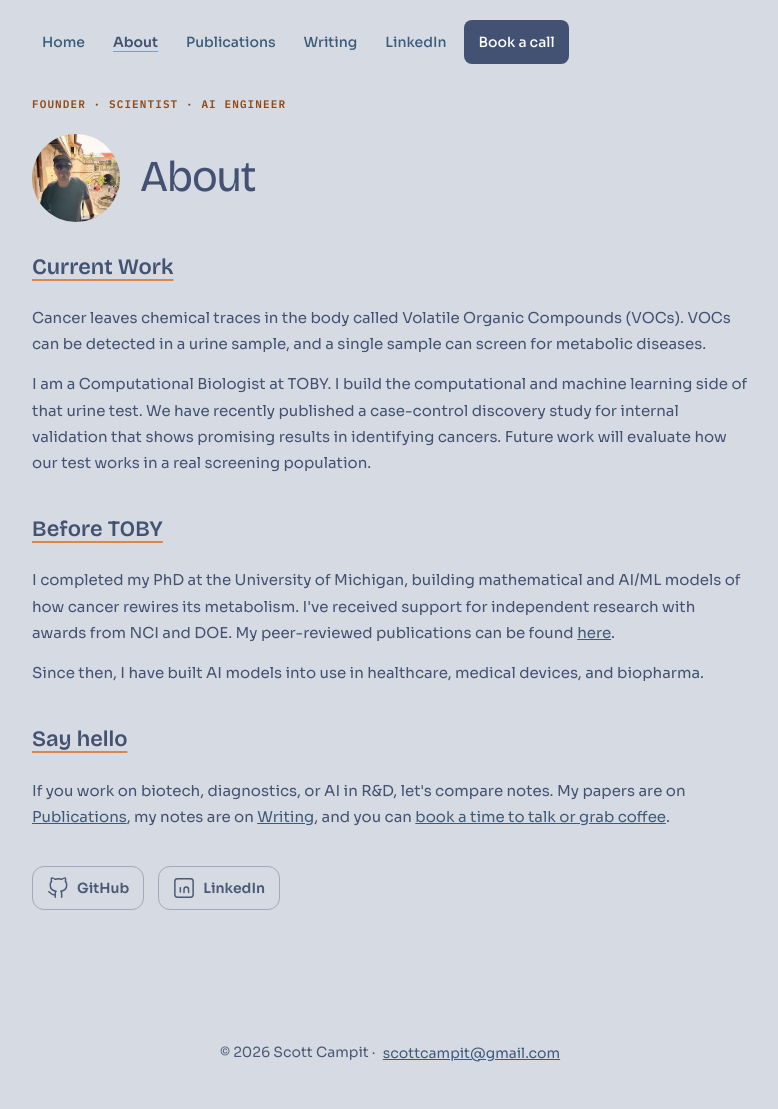
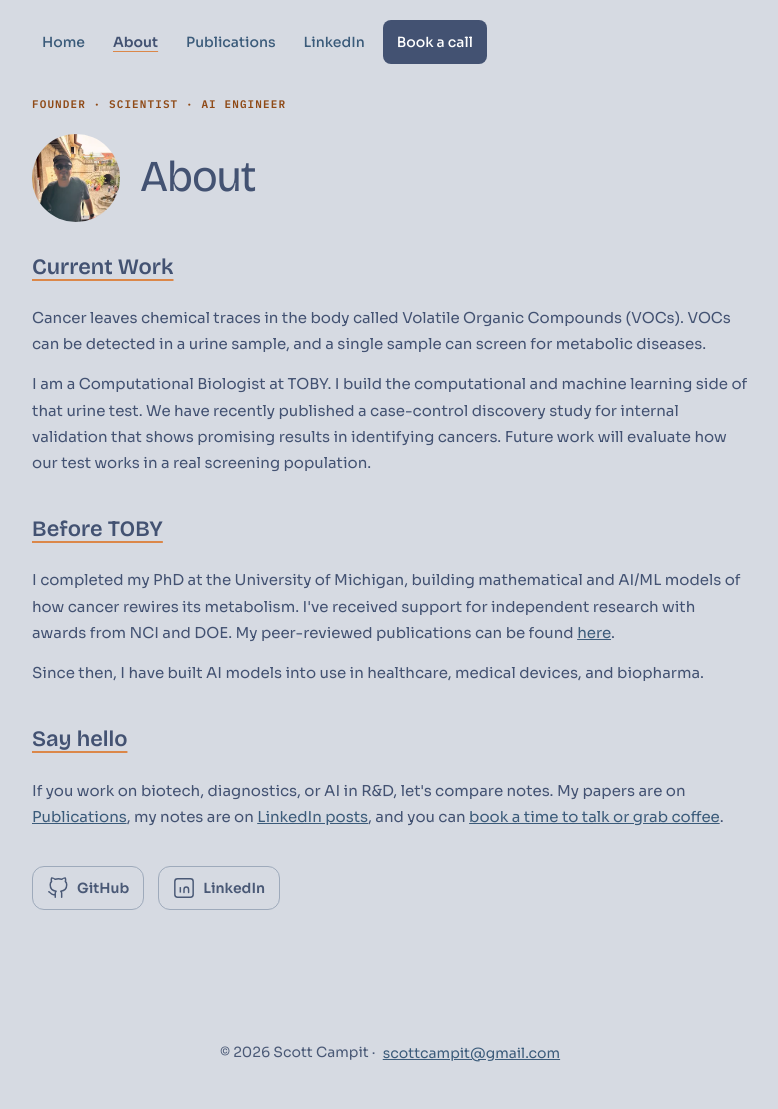
Before and after one commit to ScottCampit/ScottCampit.github.io, a Jekyll site: the page built from about/index.html, in a window 1280 px wide. Shown: the whole page, without its empty margins (248-1026 px from the left). Built offline with Jekyll 4.4.1, drawn with Linux system fonts in a browser that asks for light colours.

Commit message:
Remove Writing from the nav and point About notes to LinkedIn.
The writing page stays published. The About sentence now links notes to LinkedIn posts instead of the Writing page.

Co-authored-by: Scott Campit <scott@toby.health>

```diff
--- a/_includes/nav.html
+++ b/_includes/nav.html
@@ -3,7 +3,6 @@
     <li><a href="{{ '/' | relative_url }}"{% if page.url == "/" %} aria-current="page"{% endif %}>Home</a></li>
     <li><a href="{{ '/about/' | relative_url }}"{% if page.url == "/about/" %} aria-current="page"{% endif %}>About</a></li>
     <li><a href="{{ '/publications/' | relative_url }}"{% if page.url == "/publications/" %} aria-current="page"{% endif %}>Publications</a></li>
-    <li><a href="{{ '/writing/' | relative_url }}"{% if page.url == "/writing/" %} aria-current="page"{% endif %}>Writing</a></li>
     <li><a href="https://www.linkedin.com/in/scottcampit/" target="_blank" rel="noopener">LinkedIn</a></li>
     <li><a class="btn-primary" href="https://calendar.app.google/9tfZvkxyzZLi2U9D7" target="_blank" rel="noopener" data-link-location="nav">Book a call</a></li>
   </ul>
--- a/about/index.html
+++ b/about/index.html
@@ -23,7 +23,7 @@ permalink: /about/
     </div>
     <h2 class="cta-heading">Say hello</h2>
     <div class="bio">
-      <p>If you work on biotech, diagnostics, or AI in R&amp;D, let's compare notes. My papers are on <a href="{{ '/publications/' | relative_url }}">Publications</a>, my notes are on <a href="{{ '/writing/' | relative_url }}">Writing</a>, and you can <a href="https://calendar.app.google/9tfZvkxyzZLi2U9D7" target="_blank" rel="noopener">book a time to talk or grab coffee</a>.</p>
+      <p>If you work on biotech, diagnostics, or AI in R&amp;D, let's compare notes. My papers are on <a href="{{ '/publications/' | relative_url }}">Publications</a>, my notes are on <a href="https://www.linkedin.com/in/scottcampit/recent-activity/all/" target="_blank" rel="noopener">LinkedIn posts</a>, and you can <a href="https://calendar.app.google/9tfZvkxyzZLi2U9D7" target="_blank" rel="noopener">book a time to talk or grab coffee</a>.</p>
     </div>
     <div class="social-icons">
       <a href="https://github.com/ScottCampit?tab=repositories" target="_blank" rel="noopener" class="social-icon">
```
